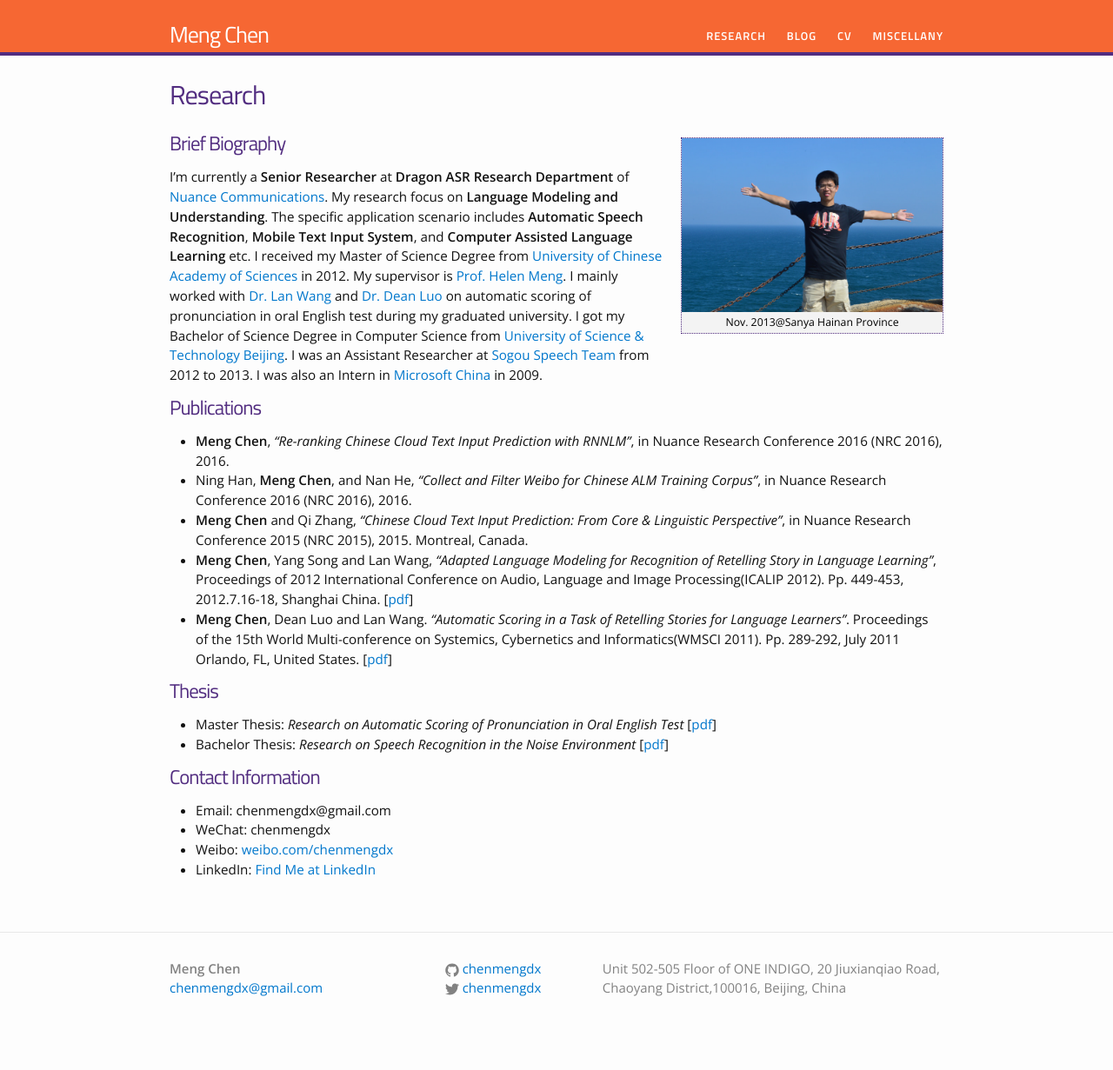
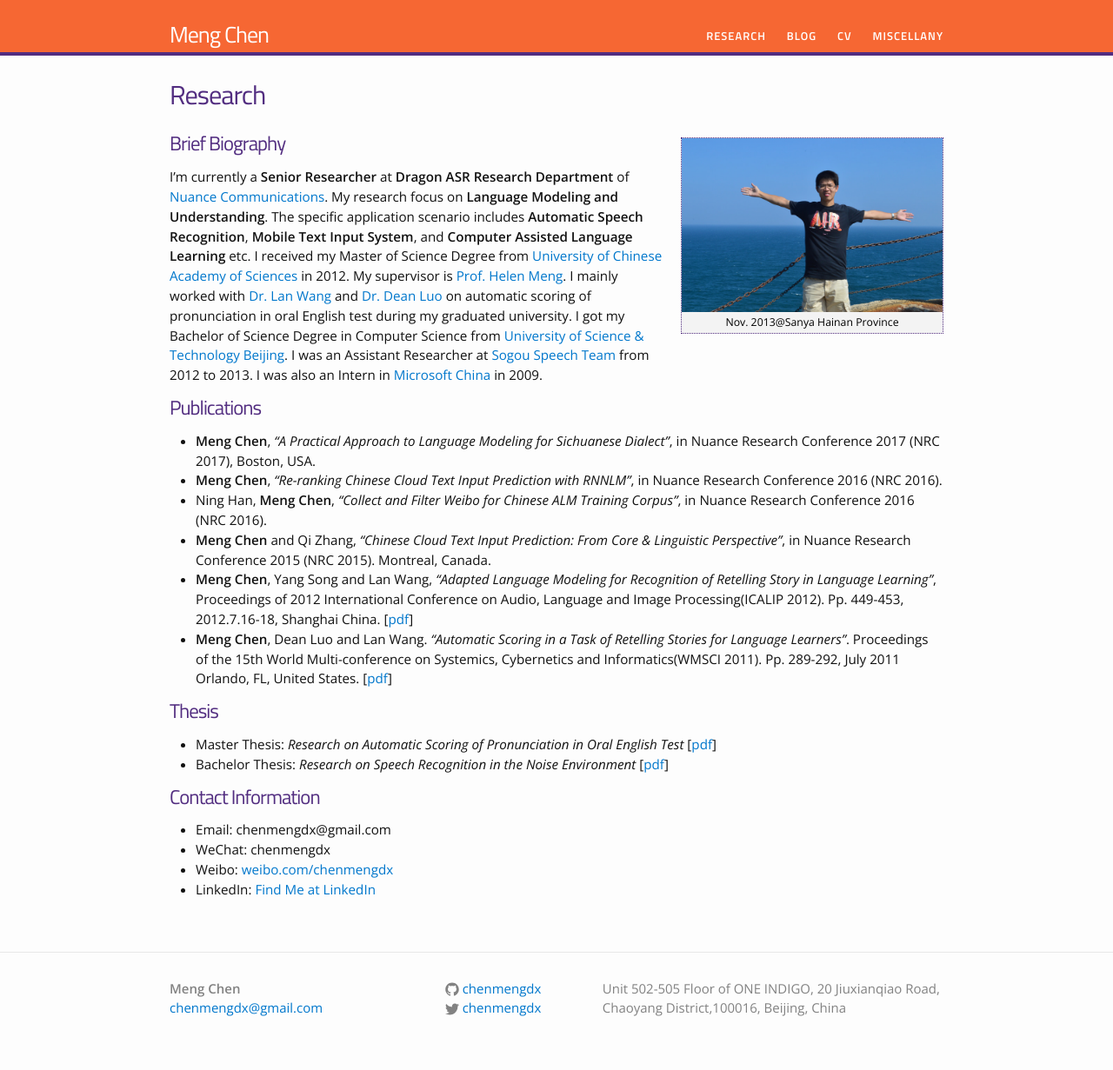
Before and after one commit to chenmengdx/chenmengdx.github.io, a Jekyll site: the page built from research.md, in a window 1280 px wide. Shown: the whole page at 87% size. Built offline with Jekyll 4.4.1, drawn with Linux system fonts in a browser that asks for light colours; before the commit the page ends 1208 px from its top, so only the background shows below that.

Commit message:
update publications

```diff
--- a/research.md
+++ b/research.md
@@ -14,9 +14,10 @@ I'm currently a **Senior Researcher** at **Dragon ASR Research Department** of [
 
 # Publications
 
-* **Meng Chen**, _"Re-ranking Chinese Cloud Text Input Prediction with RNNLM"_, in Nuance Research Conference 2016 (NRC 2016), 2016.
-* Ning Han, **Meng Chen**, and Nan He, _"Collect and Filter Weibo for Chinese ALM Training Corpus"_, in Nuance Research Conference 2016 (NRC 2016), 2016.
-* **Meng Chen** and Qi Zhang, _"Chinese Cloud Text Input Prediction: From Core & Linguistic Perspective"_, in Nuance Research Conference 2015 (NRC 2015), 2015. Montreal, Canada.
+* **Meng Chen**, _"A Practical Approach to Language Modeling for Sichuanese Dialect"_, in Nuance Research Conference 2017 (NRC 2017), Boston, USA.
+* **Meng Chen**, _"Re-ranking Chinese Cloud Text Input Prediction with RNNLM"_, in Nuance Research Conference 2016 (NRC 2016).
+* Ning Han, **Meng Chen**, _"Collect and Filter Weibo for Chinese ALM Training Corpus"_, in Nuance Research Conference 2016 (NRC 2016).
+* **Meng Chen** and Qi Zhang, _"Chinese Cloud Text Input Prediction: From Core & Linguistic Perspective"_, in Nuance Research Conference 2015 (NRC 2015). Montreal, Canada.
 * **Meng Chen**, Yang Song and Lan Wang, _"Adapted Language Modeling for Recognition of Retelling Story in Language Learning"_, Proceedings of 2012 International Conference on Audio, Language and Image Processing(ICALIP 2012). Pp. 449-453, 2012.7.16-18, Shanghai China. [[pdf](../papers/ICALIP2012.pdf)]
 * **Meng Chen**, Dean Luo and Lan Wang. _"Automatic Scoring in a Task of Retelling Stories for Language Learners"_. Proceedings of the 15th World Multi-conference on Systemics, Cybernetics and Informatics(WMSCI 2011). Pp. 289-292, July 2011 Orlando, FL, United States. [[pdf](../papers/WMSCI2011.pdf)]
 
```
